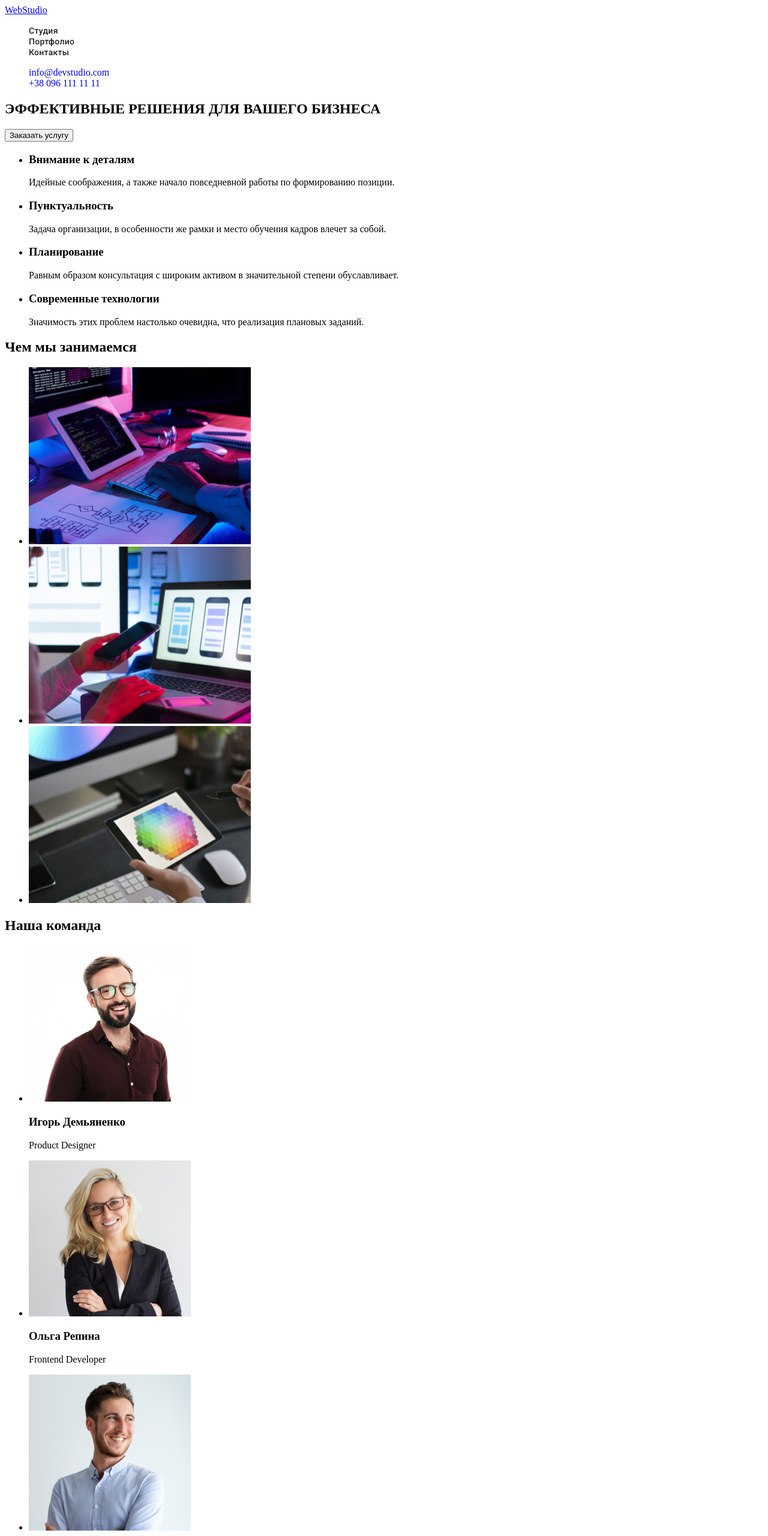
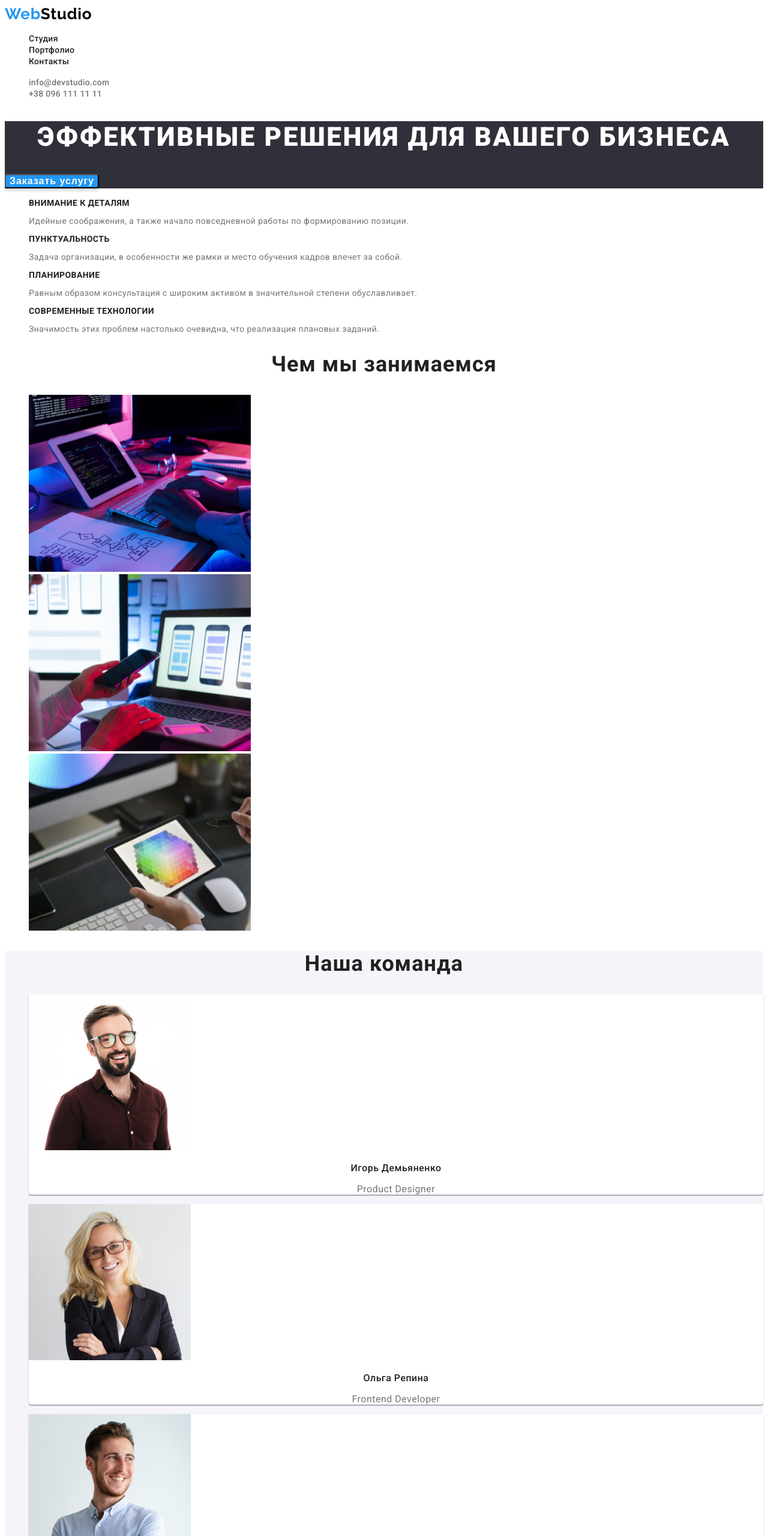
Before and after one commit to AndreyGOIT/goit-markup-hw-02, a plain HTML site: page index.html in a window 1280 px wide. Shown: the top 2560 px of the page at 60% size. Drawn offline with Linux system fonts and the light colour scheme.

Commit message:
HomeWork02
моя вторая домашка

```diff
--- a/css/styles.css
+++ b/css/styles.css
@@ -1,22 +1,70 @@
+:root {
+    --primary-font: 'Roboto', sans-serif;
+    --secondary-font: 'Raleway', sans-serif;
+    --accent-color: #2196f3;
+    --hero-bottom-color: #2F303A;
+    --top-color: #FFFFFF;
+    --text-color: #212121;
+}
 /* убираем маркировку списка */
 .navigation-list,
 .navigation-contacts,
 .filter-list,
 .examples-list,
-.address-list {
+.address-list,
+.our-advantages-list,
+.our-occupation-list,
+.our-team-list {
     list-style: none;
 }
-/* убирае подчеркивание текста */
+/* убираем подчеркивание текста */
 .logo-link-nav,
 .navigation-list-link,
 .navigation-contacts-mail,
 .navigation-contacts-phone,
 .logo-link-bottom,
-.address-list-item {
+.address-list-address-link,
+.address-list-mail,
+.address-list-phone {
     text-decoration: none;
 }
-.navigation-list-link {
-    font-family: 'Roboto', sans-serif;
+body {
+    font-family: var(--primary-font);
+    color: var(--top-color);
+}
+/*===========COMPONENTS==============*/
+.logo-link-nav,
+.logo-link-bottom {
+    font-family: var(--secondary-font);
+    font-weight: 700;
+    font-size: 26px;
+    line-height: 1, 19;
+    /* identical to box height */
+    letter-spacing: 0.03em;
+    color: #2196F3;
+}
+.our-occupation-main-title,
+.our-team-main-title {
+    font-style: normal;
+    font-weight: 700;
+    font-size: 36px;
+    line-height: 1, 17;
+    text-align: center;
+    letter-spacing: 0.03em;
+    color: #212121;
+}
+/*===========/COMPONENTS==============*/
+/*===========HEADER==============*/
+/* фоновый цвет шапки */
+.top {
+    background: var(--top-color);
+}
+.logo-black {
+    color: #000000;
+}
+.navigation-list-link,
+.navigation-contacts-mail,
+.navigation-contacts-phone {
     font-weight: 500;
     font-size: 14px;
     line-height: 1,14;
@@ -25,36 +73,25 @@
 }
 /* электронка и телефон фирмы в шапке */
 .navigation-contacts-mail,
-.navigation-contacts-phone, {
-    font-family: 'Roboto', sans-serif;
-    font-weight: 500;
-    font-size: 14px;
-    line-height: 1,14;
-    letter-spacing: 0.02em;
+.navigation-contacts-phone {
     color: #757575;
 }
 
 .navigation-list-link:hover,
 .navigation-list-link:focus {
-    color: #2196F3;
+    color: var(--accent-color);
 }
-.navigation-contacts:hover,
-.navigation-contacts:focus {
-    color: #2196F3;
+.navigation-contacts-mail:hover,
+.navigation-contacts-mail:focus {
+    color: var(--accent-color);
 }
+.navigation-contacts-phone:hover,
+.navigation-contacts-phone:focus {
+    color: var(--accent-color);
+}
+/*===========/HEADER==============*/
 
-.logo-link-nav,
-.logo-link-bottom {
-    font-family: 'Raleway', sans-serif;
-    font-weight: 700;
-    font-size: 26px;
-    line-height: 1,19;
-    /* identical to box height */
-    letter-spacing: 0.03em;
-    color: #2196F3;
-}
 .filter-btn-text {
-    font-family: 'Roboto', sans-serif;
     font-weight: 500;
     font-size: 16px;
     line-height: 1,6;
@@ -63,11 +100,12 @@
     letter-spacing: 0.03em;
     background: #F5F4FA;
     border-radius: 4px;
+    cursor: pointer;
     color: #212121;
 }
 .filter-btn-text:hover,
 .filter-btn-text:focus {
-    background: #2196F3;
+    background: var(--accent-color);
     /* shadow-middle */
     box-shadow: 0px 3px 1px rgba(0, 0, 0, 0.1),
     0px 1px 2px rgba(0, 0, 0, 0.08),
@@ -77,7 +115,6 @@
 }
 /* образцы портфолио */
 .examples-list-title {
-   font-family: 'Roboto', sans-serif;
     font-weight: 700;
     font-size: 18px;
     line-height: 2;
@@ -86,8 +123,6 @@
     color: #212121;
 }
 .examples-list-type {
-    font-family: 'Roboto', sans-serif;
-    font-weight: 400;
     font-size: 16px;
     line-height: 30px;
     /* identical to box height, or 188% */
@@ -98,24 +133,25 @@
     background: #FFFFFF;
     border: 1px solid #EEEEEE;
 }
+/*==========FOOTER============*/
+.logo-white {
+    color: #FFFFFF;
+}
 .address {
     font-style: normal;
 }
 /* адрес в подвале страницы */
 .address-list-address-link {
-    font-family: 'Roboto';
     font-weight: 400;
     font-size: 14px;
     line-height: 1,7;
     /* or 171% */
     letter-spacing: 0.03em;
-
     color: #FFFFFF;
 }
 /* цвет почты и номера телефона в подвале */
 .address-list-mail,
 .address-list-phone {
-    font-family: 'Roboto';
     font-weight: 400;
     font-size: 14px;
     line-height: 1,71;
@@ -123,15 +159,101 @@
     letter-spacing: 0.03em;
     color: rgba(255, 255, 255, 0.6);
 }
-/* фоновый цвет шапки */
-.top {
-    background: #FFFFFF;
-}
 /* фоновый цвет подвала */
 .bottom {
-    background: #2F303A;
+    background: var(--hero-bottom-color);
 }
+.address-list-address-link:hover,
+.address-list-address-link:focus {
+    color: var(--accent-color);
+}
+.address-list-mail:hover,
+.address-list-mail:focus {
+    color: var(--accent-color);
+}
+.address-list-phone:hover,
+.address-list-phone:focus {
+    color: var(--accent-color);
+}
+/*==========/FOOTER============*/
 
+/*============HERO=============*/
+.hero {
+    background: var(--hero-bottom-color);
+}
+.hero-title {
+    font-weight: 900;
+    font-size: 44px;
+    line-height: 1,36;
+    /* or 136% */
+    text-align: center;
+    letter-spacing: 0.06em;
+    text-transform: uppercase;
+    color: #FFFFFF;
+}
+.hero-btn {
+    font-weight: 700;
+    font-size: 16px;
+    line-height: 1,88;
+    /* identical to box height, or 188% */
+    display: flex;
+    align-items: center;
+    text-align: center;
+    letter-spacing: 0.06em;
+    cursor: pointer;
+    color: #FFFFFF;
+    background: #2196F3;
+    box-shadow: 0px 4px 4px rgba(0, 0, 0, 0.15);
+    border-radius: 4px;
+}
+/* Наши достоинства */
+.our-advantages-title {
+    font-weight: 700;
+    font-size: 14px;
+    line-height: 1,14;
+    letter-spacing: 0.03em;
+    text-transform: uppercase;
+    color: #212121;
+}
+.our-advantages-text {
+    font-size: 14px;
+    line-height: 1,71;
+    /* or 171% */
+    letter-spacing: 0.03em;
+    color: #757575;
+}
+/* Чем мы занимаемся */
+
+
+/* Наша комада */
+.our-team {
+    background: #F5F4FA;
+}
+.our-team-item {
+    background: #FFFFFF;
+    /* material shadow v1 */
+    box-shadow: 0px 1px 3px rgba(0, 0, 0, 0.12),
+    0px 1px 1px rgba(0, 0, 0, 0.14),
+    0px 2px 1px rgba(0, 0, 0, 0.2);
+    border-radius: 0px 0px 4px 4px;
+}
+.our-team-title {
+    font-weight: 500;
+    font-size: 16px;
+    line-height: 1,19;
+    /* identical to box height */
+    text-align: center;
+    letter-spacing: 0.03em;
+    color: #212121;
+}
+.our-team-text {
+    font-size: 16px;
+    line-height: 1,19;
+    /* identical to box height */
+    text-align: center;
+    letter-spacing: 0.03em;
+    color: #757575;
+}
 
 /* Не забывайте подсвечивать синим цветом ссылочку на страницу,
 на которой находится пользователь (Александр Репета в своем вебинаре приводил пример с классом current, обратите на это внимание).*/
--- a/index.html
+++ b/index.html
@@ -10,14 +10,14 @@
     <link rel="preconnect" href="https://fonts.gstatic.com" crossorigin>
     <link href="https://fonts.googleapis.com/css2?family=Raleway:wght@700&family=Roboto:wght@400;500;700;900&display=swap"
         rel="stylesheet">
-    <link rel="stylesheet" href="./css/styles.css" />
+    <link rel="stylesheet" href="./css/styles.css">
 </head>
 
 <body>
     <!--Шапка или верхушка страницы HEADER-->
-    <header>
+        <header class="top">
             <nav class="navigation">
-            <a class="logo-link" href="index.html" lang="en">WebStudio</a>
+                <a class="logo-link-nav" href="index.html" lang="en">Web<span class="logo-black">Studio</span></a>
                 <ul class="navigation-list">
                     <li class="navigation-list-item">
                         <a class="navigation-list-link" href="index.html">Студия</a>
@@ -42,94 +42,95 @@
     <!--Главная часть или MAIN-->
     <main>
         <!--HERO-->
-        <section>
-            <h1>ЭФФЕКТИВНЫЕ РЕШЕНИЯ ДЛЯ ВАШЕГО БИЗНЕСА</h1>
-            <button type="button">Заказать услугу</button>
+        <section class="hero">
+            <h1 class="hero-title">ЭФФЕКТИВНЫЕ РЕШЕНИЯ ДЛЯ ВАШЕГО БИЗНЕСА</h1>
+            <button class="hero-btn" type="button">Заказать услугу</button>
         </section>
 
         <!--Наши достоинства-->
-        <section>
-            <h2 hidden>Наши достоинства</h2>
-            <ul>
-                <li>
-                    <h3>Внимание к деталям</h3>
-                    <p>Идейные соображения, а также начало повседневной работы по формированию позиции.</p>
+        <section class="our-advantages">
+            <h2 class="our-advantages-main-title" hidden>Наши достоинства</h2>
+            <ul class="our-advantages-list">
+                <li class="our-advantages-item">
+                    <h3 class="our-advantages-title">Внимание к деталям</h3>
+                    <p class="our-advantages-text">Идейные соображения, а также начало повседневной работы по формированию позиции.</p>
                 </li>
-                <li>
-                    <h3>Пунктуальность</h3>
-                    <p>Задача организации, в особенности же рамки и место обучения кадров влечет за собой.</p>
+                <li class="our-advantages-item">
+                    <h3 class="our-advantages-title">Пунктуальность</h3>
+                    <p class="our-advantages-text">Задача организации, в особенности же рамки и место обучения кадров влечет за собой.</p>
                 </li>
-                <li>
-                    <h3>Планирование</h3>
-                    <p>Равным образом консультация с широким активом в значительной степени обуславливает.</p>
+                <li class="our-advantages-item">
+                    <h3 class="our-advantages-title">Планирование</h3>
+                    <p class="our-advantages-text">Равным образом консультация с широким активом в значительной степени обуславливает.</p>
                 </li>
-                <li>
-                    <h3>Современные технологии</h3>
-                    <p>Значимость этих проблем настолько очевидна, что реализация плановых заданий.</p>
+                <li class="our-advantages-item">
+                    <h3 class="our-advantages-title">Современные технологии</h3>
+                    <p class="our-advantages-text">Значимость этих проблем настолько очевидна, что реализация плановых заданий.</p>
                 </li>
             </ul>
         </section>
 
         <!--Чем мы занимаемся-->
-        <section>
-            <h2>Чем мы занимаемся</h2>
-            <ul>
-                <li>
+        <section class="our-occupation">
+            <h2 class="our-occupation-main-title">Чем мы занимаемся</h2>
+            <ul class="our-occupation-list">
+                <li class="our-occupation-item">
                     <img src="./images/task-1.jpg" alt="работа за компьютером" width="370" height="295">
                 </li>
-                <li>
+                <li class="our-occupation-item">
                     <img src="./images/task-2.jpg" alt="разработка приложений" width="370" height="295">
                 </li>
-                <li>
+                <li class="our-occupation-item">
                     <img src="./images/task-3.jpg" alt="работа палитрой цветов" width="370" height="295">
                 </li>
             </ul>
         </section>
 
         <!--Наша комада-->
-        <section>
-            <h2>Наша команда</h2>
-            <ul>
-                <li>
+        <section class="our-team">
+            <h2 class="our-team-main-title">Наша команда</h2>
+            <ul class="our-team-list">
+                <li class="our-team-item">
                     <img src="./images/Igor.jpg" alt="Игорь" width="270" height="260">
-                    <h3>Игорь Демьяненко</h3>
-                    <p lang="en">Product Designer</p>
+                    <h3 class="our-team-title">Игорь Демьяненко</h3>
+                    <p class="our-team-text" lang="en">Product Designer</p>
                 </li>
-                <li>
+                <li class="our-team-item">
                     <img src="./images/Olga.jpg" alt="Ольга" width="270" height="260">
-                    <h3>Ольга Репина</h3>
-                    <p lang="en">Frontend Developer</p>
+                    <h3 class="our-team-title">Ольга Репина</h3>
+                    <p class="our-team-text" lang="en">Frontend Developer</p>
                 </li>
-                <li>
+                <li class="our-team-item">
                     <img src="./images/Nikolai.jpg" alt="Николай" width="270" height="260">
-                    <h3>Николай Тарасов</h3>
-                    <p lang="en">Marketing</p>
+                    <h3 class="our-team-title">Николай Тарасов</h3>
+                    <p class="our-team-text" lang="en">Marketing</p>
                 </li>
-                <li>
+                <li class="our-team-item">
                     <img src="./images/Mihail.jpg" alt="Михаил" width="270" height="260">
-                    <h3>Михаил Ермаков</h3>
-                    <p lang="en">UI Designer</p>
+                    <h3 class="our-team-title">Михаил Ермаков</h3>
+                    <p class="our-team-text" lang="en">UI Designer</p>
                 </li>
             </ul>
         </section>
     </main>
     <!--Подвал или нижняя часть страницы FOOTER-->
-    <footer>
-        <a href="" lang="en">WebStudio</a>
-        <address>
-            <ul>
-                <li>
-                    <a href="https://goo.gl/maps/ypJD4WPyiguAMuLH8" target="_blank" rel="noopener noreferrer">г. Киев, пр-т Леси Украинки, 26</a>
+        <footer class="bottom">
+            <a class="logo-link-nav" href="index.html" lang="en">Web<span class="logo-white">Studio</span></a>
+            <address class="address">
+                <ul class="address-list">
+                    <li class="address-list-item">
+                        <a class="address-list-address-link" href="https://goo.gl/maps/ypJD4WPyiguAMuLH8" target="_blank"
+                            rel="noopener noreferrer">г. Киев, пр-т Леси
+                            Украинки, 26</a>
                     </li>
-                <li>
-                    <a href="mailto:info@devstudio.com" lang="en">info@devstudio.com</a>
+                    <li class="address-list-item">
+                        <a class="address-list-mail" href="mailto:info@devstudio.com" lang="en">info@devstudio.com</a>
                     </li>
-                <li>
-                    <a href="tel:+380961111111">+38 096 111 11 11</a>
+                    <li class="address-list-item">
+                        <a class="address-list-phone" href="tel:+380961111111">+38 096 111 11 11</a>
                     </li>
                 </ul>
             </address>
-
         </footer>
 </body>
 
```
Also changed, not shown: portfolio.html (+4 -6 lines). Lines whose indentation alone changed are shown as unchanged.
